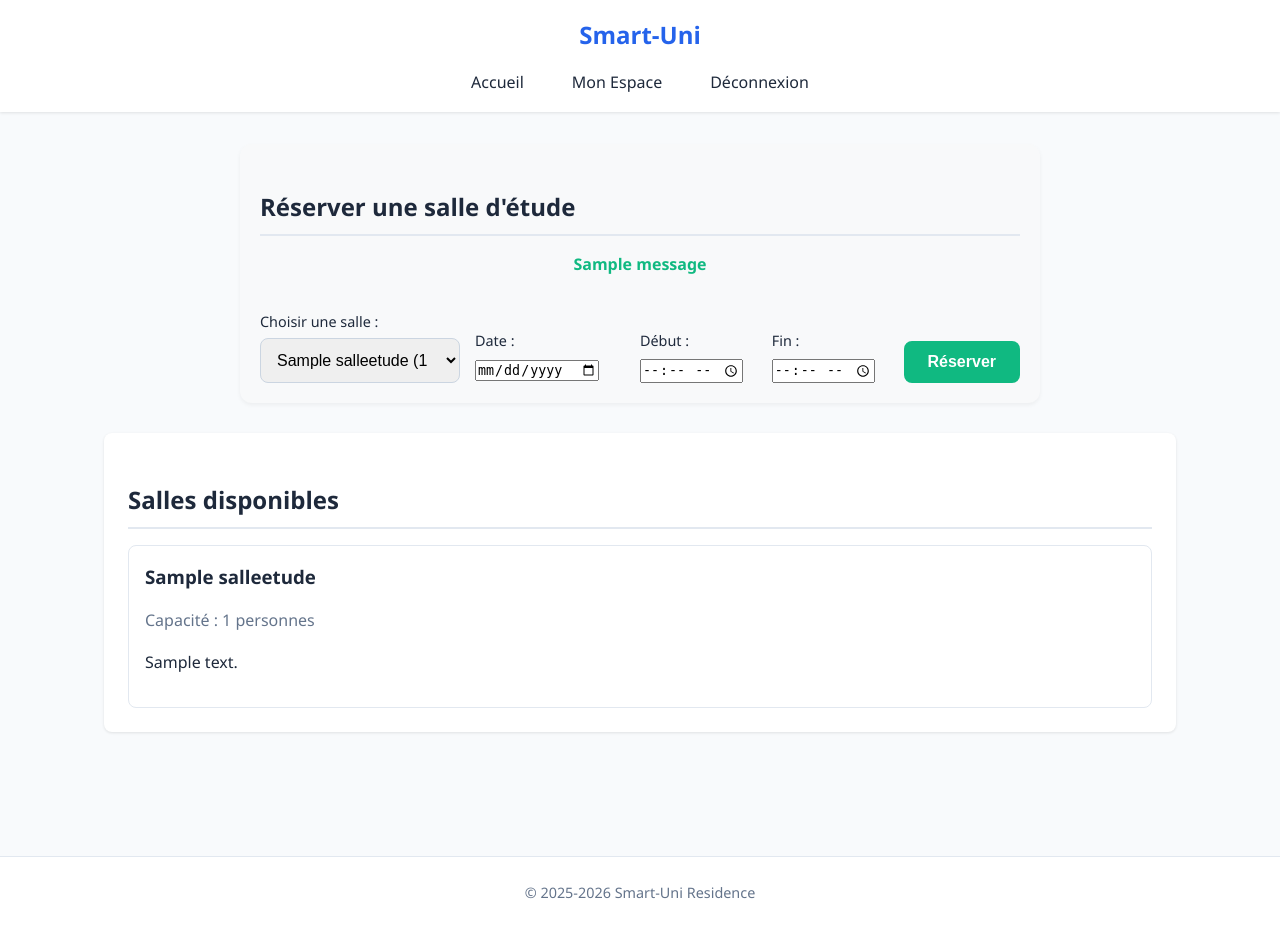
After one commit to Mohamine2/Smart-Uni, a Django app: page /reservations/ in a window 1280 px wide. The commit adds this page. Run offline with Django 5.2, Linux system fonts and the light colour scheme; a user stored in the database is signed in; tables that the repository leaves empty hold one stand-in row (values such as "Sample post"); one stand-in notice (Sample message) is shown.

Commit message:
Ajout de la possibilité de réserver une salle d'étude

```diff
--- a/core/urls.py
+++ b/core/urls.py
@@ -13,6 +13,7 @@ urlpatterns = [
     path('dashboard-simple/', views.dashboard_view, name='dashboard'),
     path('profil/modifier/', views.modifier_profil, name='modifier_profil'),
     path('annuaire/', views.liste_etudiants, name='liste_etudiants'),
+    path('reservations/', views.reservation_salle, name='reservation_salle'),
 
     # --- MODULE ACTUALITÉS ---
     path('actualites/<int:pk>/', views.detail_actualite, name='detail_actu'),
--- a/residence_connectee/models.py
+++ b/residence_connectee/models.py
@@ -94,3 +94,21 @@ class Actualite(models.Model):
         verbose_name = "Actualité"
         verbose_name_plural = "Actualités"
         ordering = ['-date_publication']
+
+class SalleEtude(models.Model):
+    nom = models.CharField(max_length=100)
+    capacite = models.PositiveIntegerField()
+    description = models.TextField(blank=True)
+
+    def __str__(self):
+        return f"{self.nom} (Capacité : {self.capacite})"
+
+class ReservationSalle(models.Model):
+    salle = models.ForeignKey(SalleEtude, on_delete=models.CASCADE, related_name='reservations')
+    etudiant = models.ForeignKey(settings.AUTH_USER_MODEL, on_delete=models.CASCADE, related_name='reservations')
+    date_reservation = models.DateField()
+    heure_debut = models.TimeField()
+    heure_fin = models.TimeField()
+
+    def __str__(self):
+        return f"Réservation de {self.etudiant.username} - {self.salle.nom} le {self.date_reservation}"
--- a/residence_connectee/views.py
+++ b/residence_connectee/views.py
@@ -5,6 +5,7 @@ from django.contrib.auth.decorators import login_required
 from residence_connectee.models import Etudiant, Actualite, ObjetConnecte, Piece
 from functools import wraps
 from django.db.models import Sum
+from .models import SalleEtude, ReservationSalle
 
 # --- 1. MODULE ACCUEIL & ACTUALITÉS ---
 
@@ -142,6 +143,49 @@ def niveau_requis(points_minimum):
                 return redirect('dashboard')
         return _wrapped_view
     return decorator
+
+# residence_connectee/views.py
+from django.db.models import Q
+
+@login_required
+def reservation_salle(request):
+    salles = SalleEtude.objects.all()
+
+    if request.method == 'POST':
+        salle_id = request.POST.get('salle')
+        date_res = request.POST.get('date')
+        h_debut = request.POST.get('heure_debut')
+        h_fin = request.POST.get('heure_fin')
+
+        salle = get_object_or_404(SalleEtude, id=salle_id)
+
+        # --- VÉRIFICATION DE DISPONIBILITÉ ---
+        # On cherche si une réservation existe déjà pour cette salle, ce jour-là,
+        # et si les heures se chevauchent.
+        conflit = ReservationSalle.objects.filter(
+            salle=salle,
+            date_reservation=date_res
+        ).filter(
+            # Logique : (NouveauDébut < ExistantFin) ET (NouveauFin > ExistantDébut)
+            Q(heure_debut__lt=h_fin, heure_fin__gt=h_debut)
+        ).exists()
+
+        if conflit:
+            messages.error(request, f"Désolé, la {salle.nom} est déjà occupée sur ce créneau horaire.")
+            return render(request, 'reservation_salle.html', {'salles': salles})
+
+        # Si pas de conflit, on enregistre
+        ReservationSalle.objects.create(
+            salle=salle,
+            etudiant=request.user,
+            date_reservation=date_res,
+            heure_debut=h_debut,
+            heure_fin=h_fin
+        )
+        messages.success(request, "Réservation confirmée !")
+        return redirect('dashboard')
+
+    return render(request, 'reservation_salle.html', {'salles': salles})
 
 
 # --- 3. MODULE OBJETS CONNECTÉS ---
--- a/templates/dashboard-simple.html
+++ b/templates/dashboard-simple.html
@@ -12,7 +12,8 @@
         <nav>
             <ul>
                 <li><a href="#profil">Mon Profil</a></li>
-                <li><a href="{% url 'liste_etudiants' %}">Annuaire</a></li> <li></li>
+                <li><a href="{% url 'liste_etudiants' %}">Annuaire</a></li>
+                <li><a href="{% url 'reservation_salle' %}">Réserver une salle</a></li>
                 <li><a href="{% url 'logout' %}">Déconnexion</a></li>
             </ul>
         </nav>
--- /dev/null
+++ b/templates/reservation_salle.html
@@ -0,0 +1,75 @@
+{% load static %}
+<!DOCTYPE html>
+<html lang="fr">
+<head>
+    <meta charset="UTF-8">
+    <link rel="stylesheet" href="{% static 'style.css' %}">
+    <title>Réserver une salle - Smart-Uni</title>
+</head>
+<body>
+    <header>
+        <h1><a href="{% url 'home' %}">Smart-Uni</a></h1>
+        <nav>
+            <ul>
+                <li><a href="{% url 'home' %}">Accueil</a></li>
+                <li><a href="{% url 'dashboard' %}">Mon Espace</a></li>
+                <li><a href="{% url 'logout' %}">Déconnexion</a></li>
+            </ul>
+        </nav>
+    </header>
+
+    <main>
+        <section class="bloc-recherche">
+            <h2>Réserver une salle d'étude</h2>
+            {% if messages %}
+                <ul class="messages">
+                    {% for message in messages %}<li>{{ message }}</li>{% endfor %}
+                </ul>
+            {% endif %}
+            <form method="POST" class="filter-form">
+                {% csrf_token %}
+                <div style="flex: 1; min-width: 200px;">
+                    <label for="salle">Choisir une salle :</label>
+                    <select name="salle" id="salle" required>
+                        {% for s in salles %}
+                            <option value="{{ s.id }}">{{ s.nom }} ({{ s.capacite }} places)</option>
+                        {% endfor %}
+                    </select>
+                </div>
+                <div style="flex: 1; min-width: 150px;">
+                    <label for="date">Date :</label>
+                    <input type="date" name="date" id="date" required>
+                </div>
+                <div style="flex: 1; min-width: 100px;">
+                    <label for="heure_debut">Début :</label>
+                    <input type="time" name="heure_debut" id="heure_debut" required>
+                </div>
+                <div style="flex: 1; min-width: 100px;">
+                    <label for="heure_fin">Fin :</label>
+                    <input type="time" name="heure_fin" id="heure_fin" required>
+                </div>
+                <button type="submit" class="btn btn-success" style="height: fit-content; margin-top: auto;">Réserver</button>
+            </form>
+        </section>
+
+        <section>
+            <h2>Salles disponibles</h2>
+            <div class="grid-container">
+                {% for s in salles %}
+                <article class="objet-card">
+                    <h3>{{ s.nom }}</h3>
+                    <p class="text-muted">Capacité : {{ s.capacite }} personnes</p>
+                    <p>{{ s.description }}</p>
+                </article>
+                {% empty %}
+                <p class="empty-state">Aucune salle n'est enregistrée pour le moment.</p>
+                {% endfor %}
+            </div>
+        </section>
+    </main>
+
+    <footer class="site-footer">
+        <p>&copy; 2025-2026 Smart-Uni Residence</p>
+    </footer>
+</body>
+</html>
```
Also changed, not shown: populate_study_rooms.py (added, +29 -0 lines), residence_connectee/migrations/0011_salleetude_reservationsalle.py (added).
